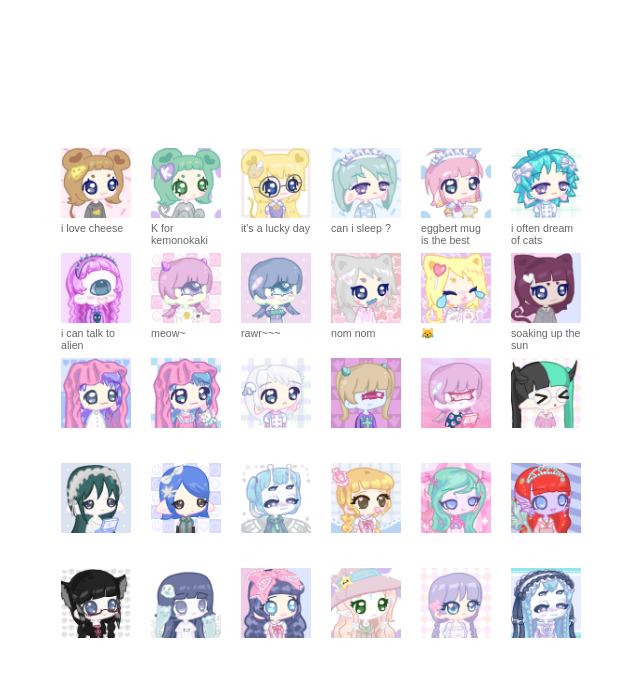
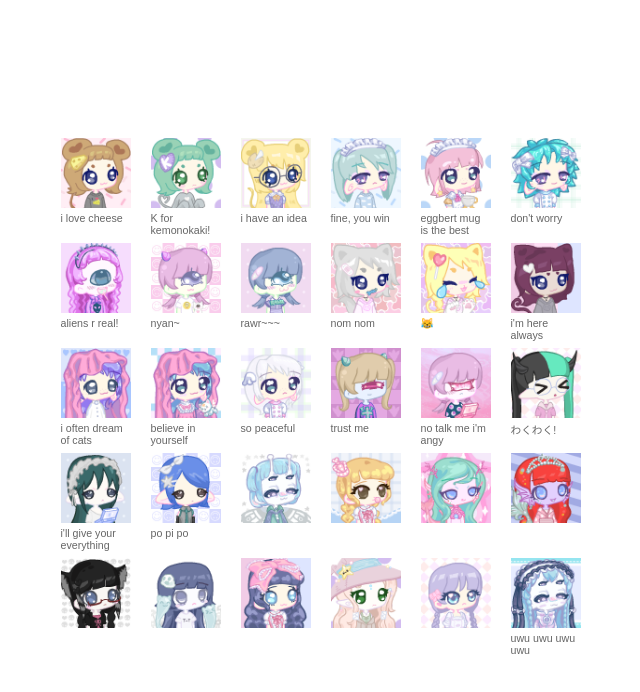
Before and after one commit to h80h/royalty, a plain HTML site: page index.html in a window 1280 px wide. Shown: the whole page, without its empty margins (319-959 px from the left). Drawn offline with Linux system fonts and the light colour scheme.

Commit message:
optimize the layout & add more description to kaki

```diff
--- a/index.html
+++ b/index.html
@@ -2,7 +2,7 @@
 <html lang="en">
 <head>
   <meta charset="UTF-8">
-  <meta name="viewport" content="width=device-width, initial-scale=1.0">
+  <meta name="viewport" content="width=device-width, initial-scale=1.0, user-scalable=yes">
   <title>royalty</title>
   <link rel="stylesheet" href="style.css">
   <link rel="icon" type="image/png" href="/favicon/favicon-96x96.png" sizes="96x96" />
@@ -13,6 +13,7 @@
   <link rel="manifest" href="/favicon/site.webmanifest" />
 </head>
 <body>
+  <div class="super_outer_container">
     <div class="outer_container">
         <div class="container">
           <img src="image/2879.png" alt="cheese_mouse">
@@ -20,15 +21,15 @@
         </div>
         <div class="container">
           <img src="image/1667.png" alt="K_mouse">
-        <p>K for kemonokaki</p>
+          <p>K for kemonokaki!</p>
         </div>
         <div class="container">
           <img src="image/2024.png" alt="glass_mouse">
-        <p>it's a lucky day</p>
+          <p>i have an idea</p>
         </div>
         <div class="container">
           <img src="image/5619.png" alt="clay_droopy">
-        <p>can i sleep ?</p>
+          <p>fine, you win</p>
         </div>
         <div class="container">
           <img src="image/5634.png" alt="ruina_droopy">
@@ -36,15 +37,15 @@
         </div>
         <div class="container">
           <img src="image/897.png" alt="messy_droopy">
-        <p>i often dream of cats</p>
+          <p>don't worry</p>
         </div>
         <div class="container">
           <img src="image/5368.png" alt="princess_cyclop">
-        <p>i can talk to alien</p>
+          <p>aliens r real!</p>
         </div>
         <div class="container">
           <img src="image/6454.png" alt="cylu_cyclop">
-        <p>meow~ </p>
+          <p>nyan~ </p>
         </div>
         <div class="container">
           <img src="image/1319.png" alt="rawr_cyclop">
@@ -60,17 +61,40 @@
         </div>
         <div class="container">
           <img src="image/4963.png" alt="plum_kitty">
-        <p>soaking up the sun</p>
+          <p>i'm here always</p>
         </div>
-      <div class="container"><img src="image/981.png" alt="blanket_droopy">
+        <div class="container">
+          <img src="image/981.png" alt="blanket_droopy">
+          <p>i often dream of cats</p>
         </div>
-      <div class="container"><img src="image/1740.png" alt="space_droopy"></div>
-      <div class="container"><img src="image/6833.png" alt="angel_droopy"></div>
-      <div class="container"><img src="image/4189.png" alt="mischief_cyclop"></div>
-      <div class="container"><img src="image/3717.png" alt="angy_cyclop"></div>
-      <div class="container"><img src="image/3883.png" alt="XD_oekaki"></div>
-      <div class="container"><img src="image/5926.png" alt="saya_chii"></div>
-      <div class="container"><img src="image/7074.png" alt="rin_chii"></div>
+        <div class="container">
+          <img src="image/1740.png" alt="space_droopy">
+          <p>believe in yourself</p>
+        </div>
+        <div class="container">
+          <img src="image/6833.png" alt="angel_droopy">
+          <p>so peaceful</p>
+        </div>
+        <div class="container">
+          <img src="image/4189.png" alt="mischief_cyclop">
+          <p>trust me</p>
+        </div>
+        <div class="container">
+          <img src="image/3717.png" alt="angy_cyclop">
+          <p>no talk me i'm angy</p>
+        </div>
+        <div class="container">
+          <img src="image/3883.png" alt="XD_oekaki">
+          <p>わくわく!</p>
+        </div>
+        <div class="container">
+          <img src="image/5926.png" alt="saya_chii">
+          <p>i'll give your everything</p>
+        </div>
+        <div class="container">
+          <img src="image/7074.png" alt="rin_chii">
+          <p>po pi po</p>
+        </div>
         <div class="container"><img src="image/2892.png" alt="antennas_moth"></div>
         <div class="container"><img src="image/7634.png" alt="enchanted_lovely"></div>
         <div class="container"><img src="image/6323.png" alt="reingeer_mermaid"></div>
@@ -80,7 +104,11 @@
         <div class="container"><img src="image/403.png" alt="ribbon_lovely"></div>
         <div class="container"><img src="image/1046.png" alt="witch_elf"></div>
         <div class="container"><img src="image/610.png" alt="heirloom_lovely"></div>
-      <div class="container"><img src="image/5218.png" alt="maid_moth"></div>
+        <div class="container">
+          <img src="image/5218.png" alt="maid_moth">
+          <p>uwu uwu uwu uwu</p>
+        </div>
+    </div>
   </div>
 </body>
 </html>
--- a/style.css
+++ b/style.css
@@ -1,11 +1,15 @@
 body {
   display: flex;
-  height: 100vh;
+  justify-content: center;
   align-items: center;
-  justify-content: center;
+  font-family: Arial, Helvetica, sans-serif;
+}
+
+html, body {
+  overflow: hidden;
+  height: 100%;
   margin: 0;
   padding: 0;
-  font-family: Arial, Helvetica, sans-serif;
 }
 
 .container {
@@ -32,7 +36,13 @@ p {
 
 .outer_container {
   display: flex;
-  width: 520px;
+  width: 521px;
   gap: 20px;
   flex-wrap: wrap;
+  margin-bottom: 20px;
 }
+
+.super_outer_container {
+  max-height: 98vh;
+  overflow: auto;
+}
```
Lines whose indentation alone changed are shown as unchanged.
